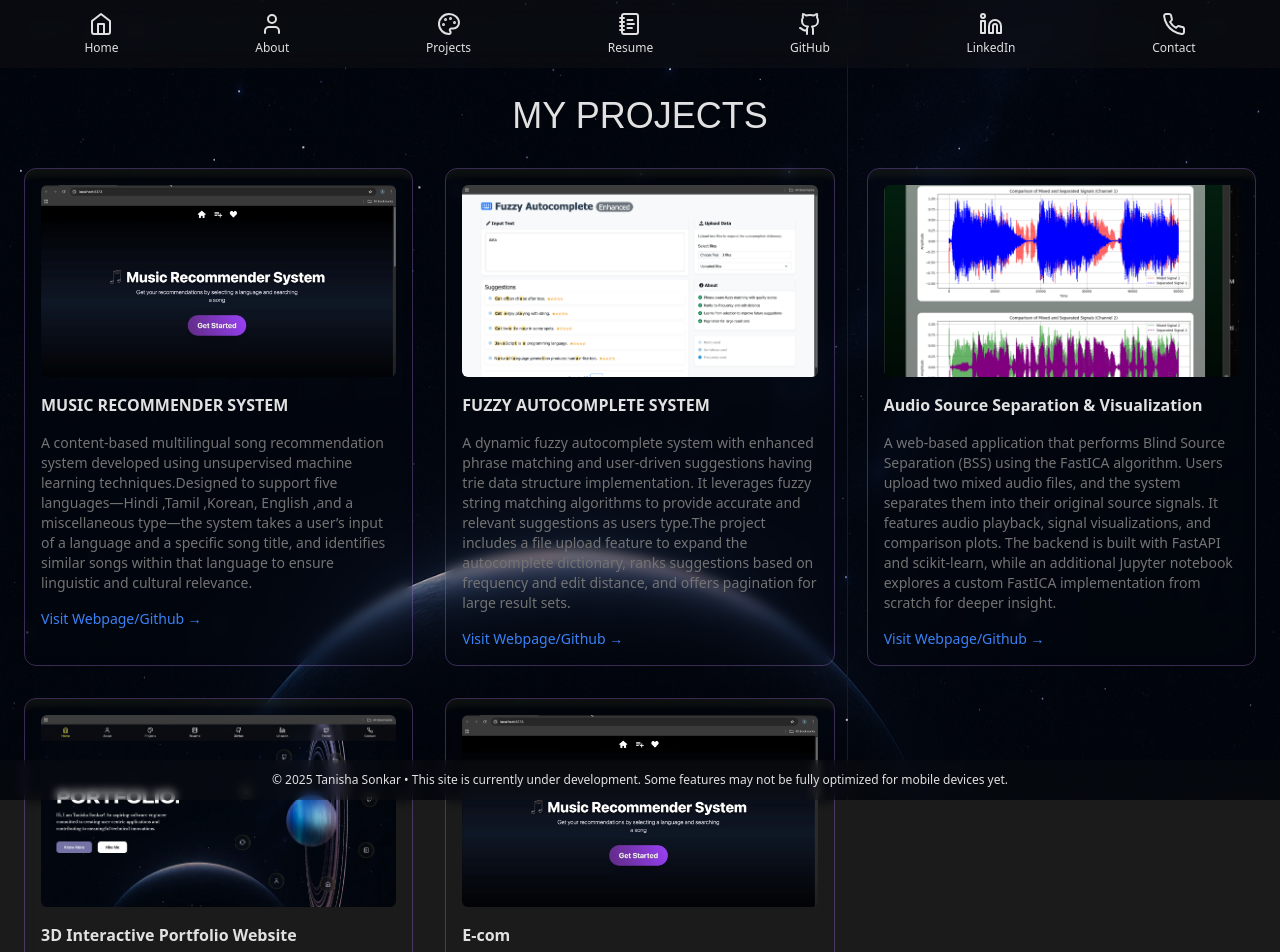
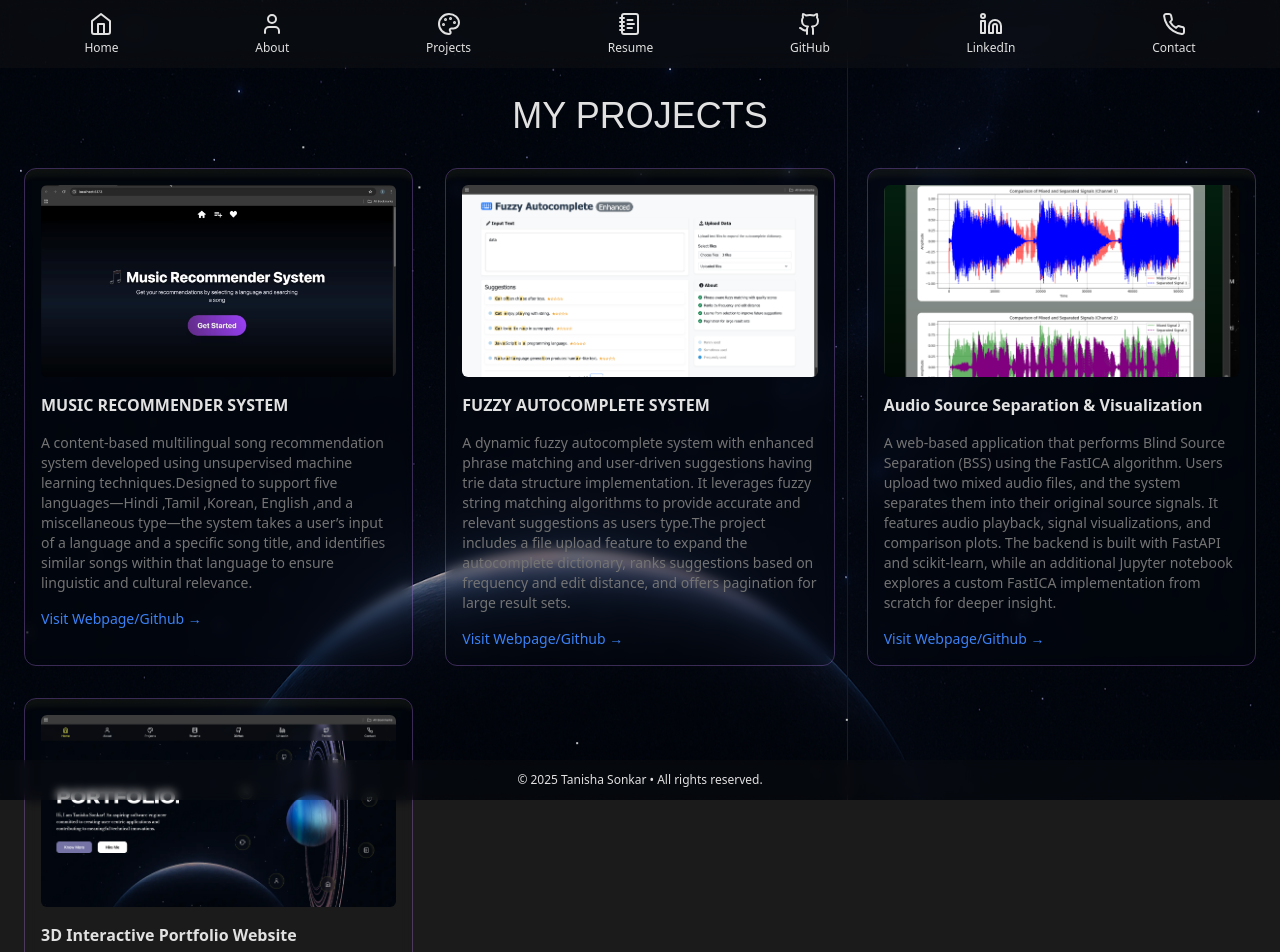
Before and after one commit to Tanisha110/3Dportfolio, a Next.js app: page /projects in a window 1280 px wide. Shown: the top 952 px of the page. Built offline with nearby package versions, Linux system fonts and the light colour scheme; a web font is replaced by a local one.

Commit message:
some fixes

```diff
--- a/src/app/components/about/index.jsx
+++ b/src/app/components/about/index.jsx
@@ -102,7 +102,7 @@ const AboutDetails = () => {
             - DaVinci Resolve <br />
             - Graphic Design
           </p>
-        </ItemLayout>
+        </ ItemLayout>
       </div>
     </section>
   );
--- a/src/app/components/navigation/Footer.jsx
+++ b/src/app/components/navigation/Footer.jsx
@@ -6,7 +6,7 @@ const BottomCredit = () => {
   return (
     <div className="w-full text-center text-xs py-3 text-foreground bg-background/20 backdrop-blur-sm fixed bottom-0 z-40">
       <div>
-      © 2025 Tanisha Sonkar • This site is currently under development. Some features may not be fully optimized for mobile devices yet.
+      © 2025 Tanisha Sonkar • All rights reserved.
       </div>
     </div>
   );
--- a/src/app/data.js
+++ b/src/app/data.js
@@ -28,15 +28,8 @@ export const projectsData = [
     id: 4,
     name: " 3D Interactive Portfolio Website",
     description: "A visually immersive portfolio built using Next.js and Three.js, combining modern web development with 3D interactivity. The site showcases projects through smooth navigation, responsive design, and a creative user experience that reflects both technical skill and personal style.",
-    demoLink: "https://github.com/Tanisha110",
+    demoLink: "https://tanishasonkarportfolio.vercel.app/",
     imageUrl: p4
-  },
-  {
-    id: 5,
-    name: "E-com",
-    description: "website",
-    demoLink: ".",
-    imageUrl: p1
   },
 ];
 
--- a/src/app/page.js
+++ b/src/app/page.js
@@ -33,7 +33,10 @@ export default function Home() {
 
         {/* 3D Model and Navigation – full width on mobile, right half on desktop */}
         <div className="w-full lg:w-1/2 h-[50vh] lg:h-screen flex flex-col items-center justify-center relative z-[10]">
-          <Navigation />
+          <div className="hidden lg:block">
+  <Navigation />
+</div>
+
           <RenderModel>
             <Uranus />
           </RenderModel>
```
